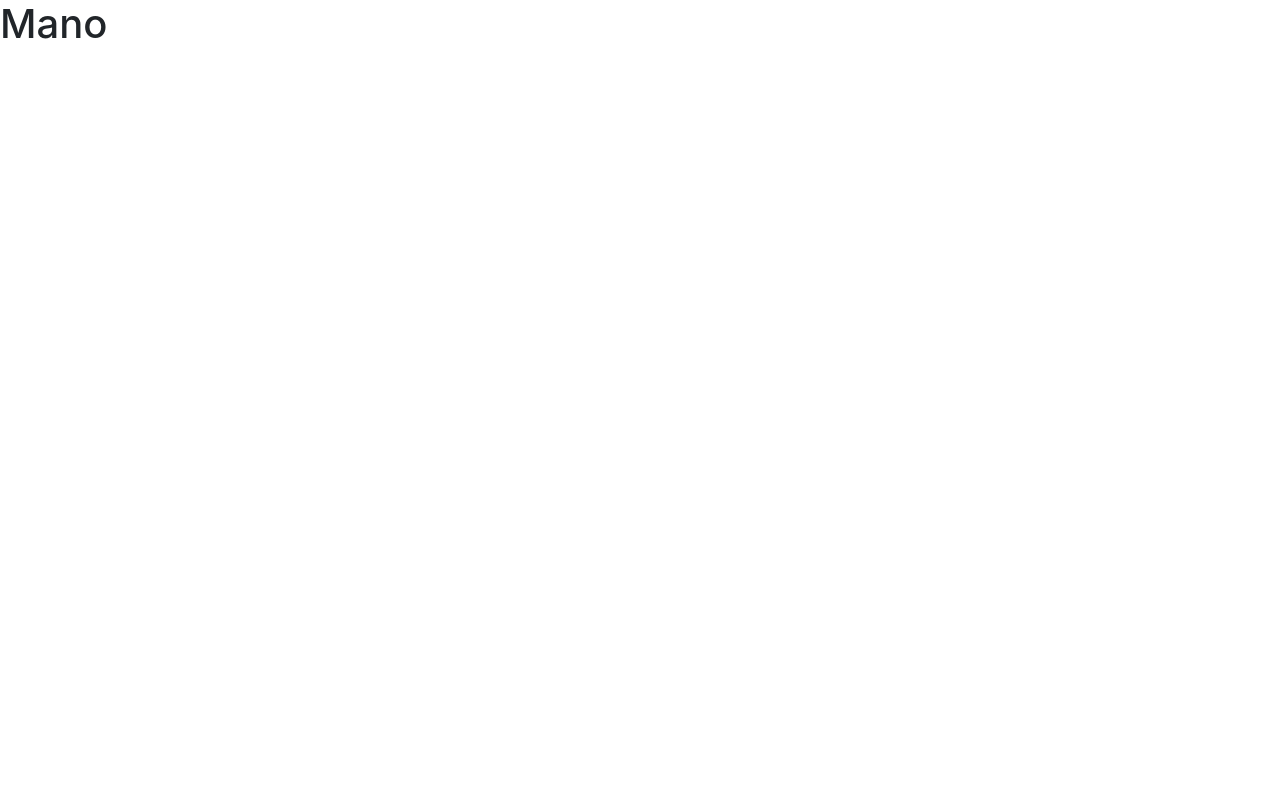
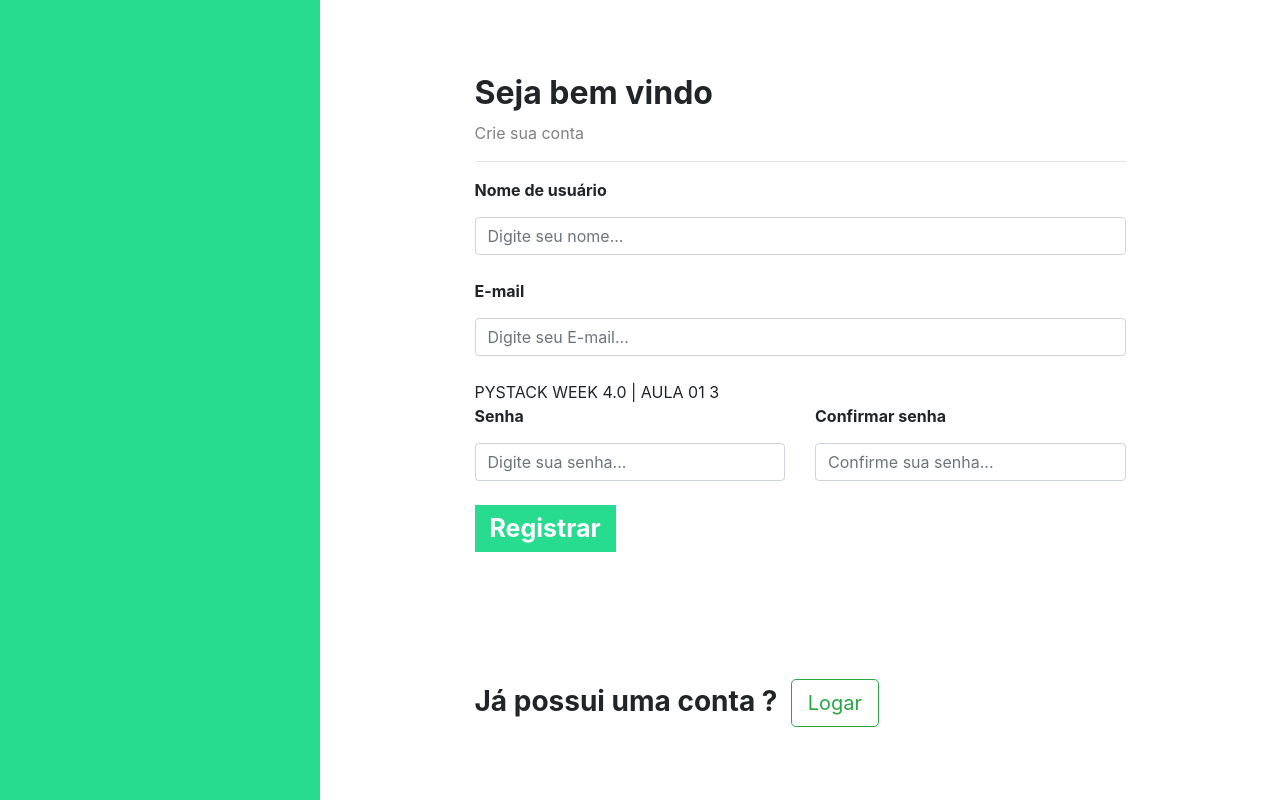
Before and after one commit to cesarka1/PyStack_Week-4.0, a Django app: page /auth/cadastro/ in a window 1280 px wide. Before the commit the page is almost empty. Run offline with Django 4.2, Linux system fonts and the light colour scheme.

Commit message:
adição do css

```diff
--- a/autenticacao/templates/cadastro.html
+++ b/autenticacao/templates/cadastro.html
@@ -1,12 +1,50 @@
-{% extends "base.html"%}
-
-{%block 'titulo'%}
-
-NutriLab | Cadastro
-
+{% extends 'base.html' %}
+{% load static%}
+{%block 'head'%}
+<link rel="stylesheet" href="{% static 'autenticacao/css/css.css' %}">
 {%endblock%}
 
-{%block 'body'%}
-<h1>Mano</h1>
 
-{%endblock%}
+{% block 'titulo' %}Cadastre-se{% endblock %}
+{% block 'body' %}
+<div class="container-fluid">
+<div class="row">
+<div class="col-md-3 sidebar">
+<div class="logo_sidebar">
+<h2 class="logo">
+<img class="img_logo_sidebar" src="">
+</h2>
+</div>
+</div>
+<div class="col-md-9">
+<div class="area_cadastrar">
+<h2 class="titulo">Seja bem vindo</h2>
+<p class="sub-titulo">Crie sua conta</p>
+<hr>
+<form action="" method="">
+<span class="bold">Nome de usuário</span>
+<input class="form-control input-form" name="usuario" type="text" placeholder="Digite seu nome...">
+<br>
+<span class="bold">E-mail</span>
+<input class="form-control input-form" name="email" type="text" placeholder="Digite seu E-mail...">
+<br>
+PYSTACK WEEK 4.0 | AULA 01 3
+<div class="row">
+<div class="col-md">
+<span class="bold">Senha</span>
+<input class="form-control input-form" name="senha" type="password" placeholder="Digite sua senha...">
+</div>
+<div class="col-md">
+<span class="bold">Confirmar senha</span>
+<input class="form-control input-form" name="confirmar_senha" type="password" placeholder="Confirme sua senha...">
+</div>
+</div>
+<br>
+<button class="btn-first">Registrar</button>
+</form>
+<h3 style="position: absolute; bottom: 65px; font-weight: bold">Já possui uma conta ?&nbsp <a class="btn btn-outline-success btn-lg">Logar</a> </h3>
+</div>
+</div>
+</div>
+</div>
+{% endblock %}
--- /dev/null
+++ b/templates/static/autenticacao/css/css.css
@@ -0,0 +1,46 @@
+.sidebar{
+    background-color: #27DB8F;
+    height: 100vh;
+    }
+    .logo_sidebar{
+    text-align: center;
+    }
+    .img_logo_sidebar{
+    width: 100%;
+    }
+    .sidebar{
+    background-image: url();
+    }
+    .area_cadastrar{
+    margin-top: 8%;
+    margin-left: 15%;
+    width: 70%;
+    }
+    .titulo{
+    font-weight: bold;
+    }
+    .sub-titulo{
+    color: gray;
+    }
+    .input-form{
+    margin-top: 15px;
+    width: 100%;
+    padding: 5px;
+    outline: 0;
+    }
+    .input-form:focus{
+    border: 2px solid #27DB8F !important;
+    outline: 0 !important;
+    box-shadow: none !important;
+    }
+    .bold{
+    font-weight: bold;
+    }
+    .btn-first{
+    border: none;
+    padding: 5px 15px 5px 15px;
+    font-size: 25px;
+    background-color: #27DB8F;
+    color: white;
+    font-weight: bold;
+    }
```
